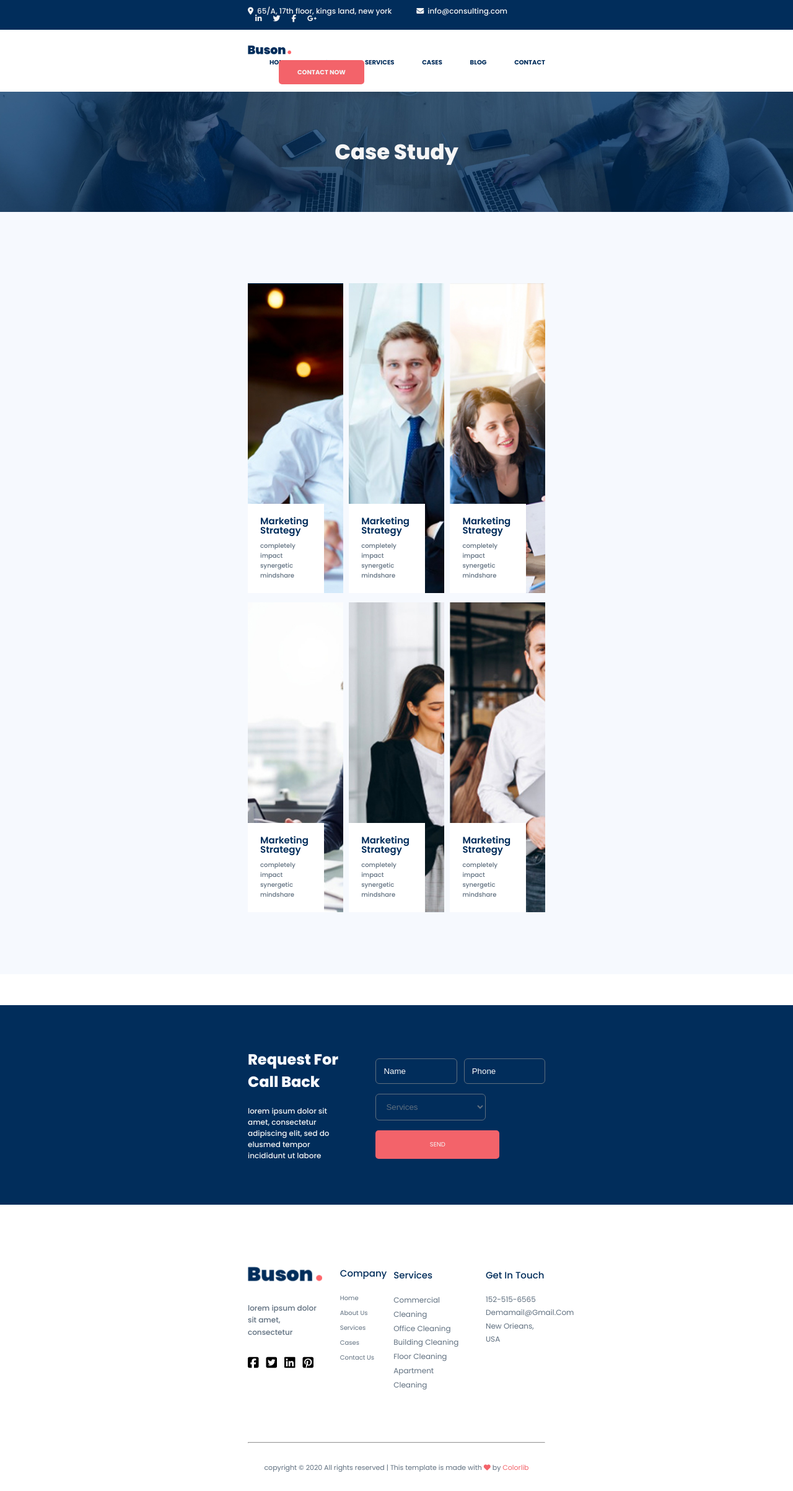
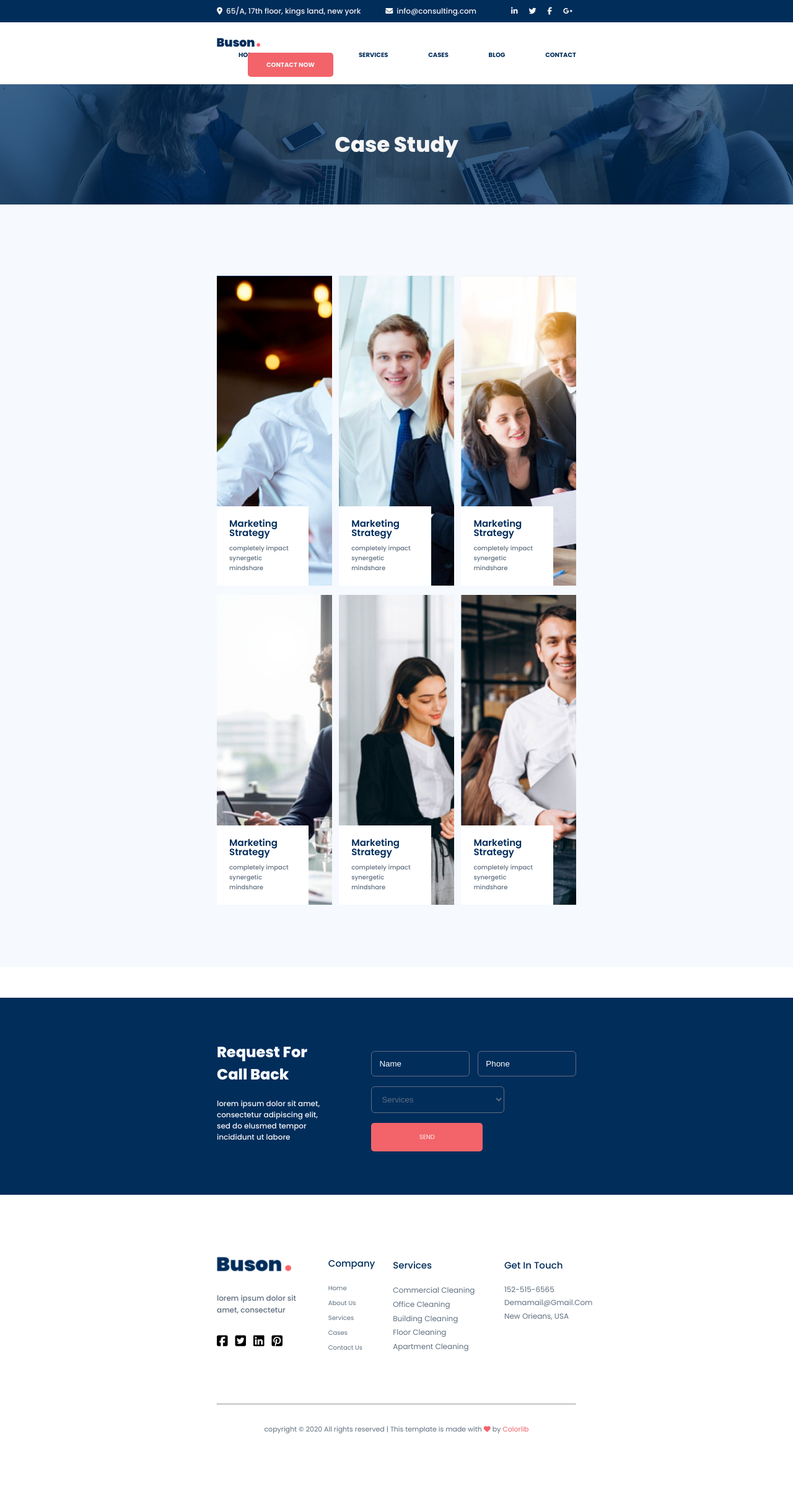
Before and after one commit to infysumanta/html-css-assignment-checkpoint-3, a plain HTML site: page cases.html in a window 1280 px wide. Shown: the whole page at 62% size. After the commit the page ends 2344 px from the top, so only its background shows below. Drawn offline with Linux system fonts and the light colour scheme.

Commit message:
fix container

```diff
--- a/assets/css/style.css
+++ b/assets/css/style.css
@@ -34,19 +34,19 @@ body {
 }
 .container {
   margin: 0;
-  padding: 0 400px;
+  padding: 0 350px;
 }
 .container2 {
   margin: 0;
-  padding: 100px 400px;
+  padding: 100px 350px;
 }
 .container3 {
   margin: 0;
-  padding: 80px 400px;
+  padding: 80px 350px;
 }
 .p-y-250 {
-  padding-left: 400px;
-  padding-right: 400px;
+  padding-left: 350px;
+  padding-right: 350px;
 }
 a {
   text-decoration: none;
@@ -255,7 +255,7 @@ p {
   margin-top: 30px;
 }
 .comp-case {
-  padding: 100px 0 100px 400px;
+  padding: 100px 0 100px 300px;
 }
 .comp-case-art {
   width: 39%;
@@ -386,7 +386,7 @@ p {
   padding: 18px 55px;
   margin-top: 16px;
   text-align: center;
-  width: 200px;
+  width: 180px;
 }
 
 .brand-links {
```
